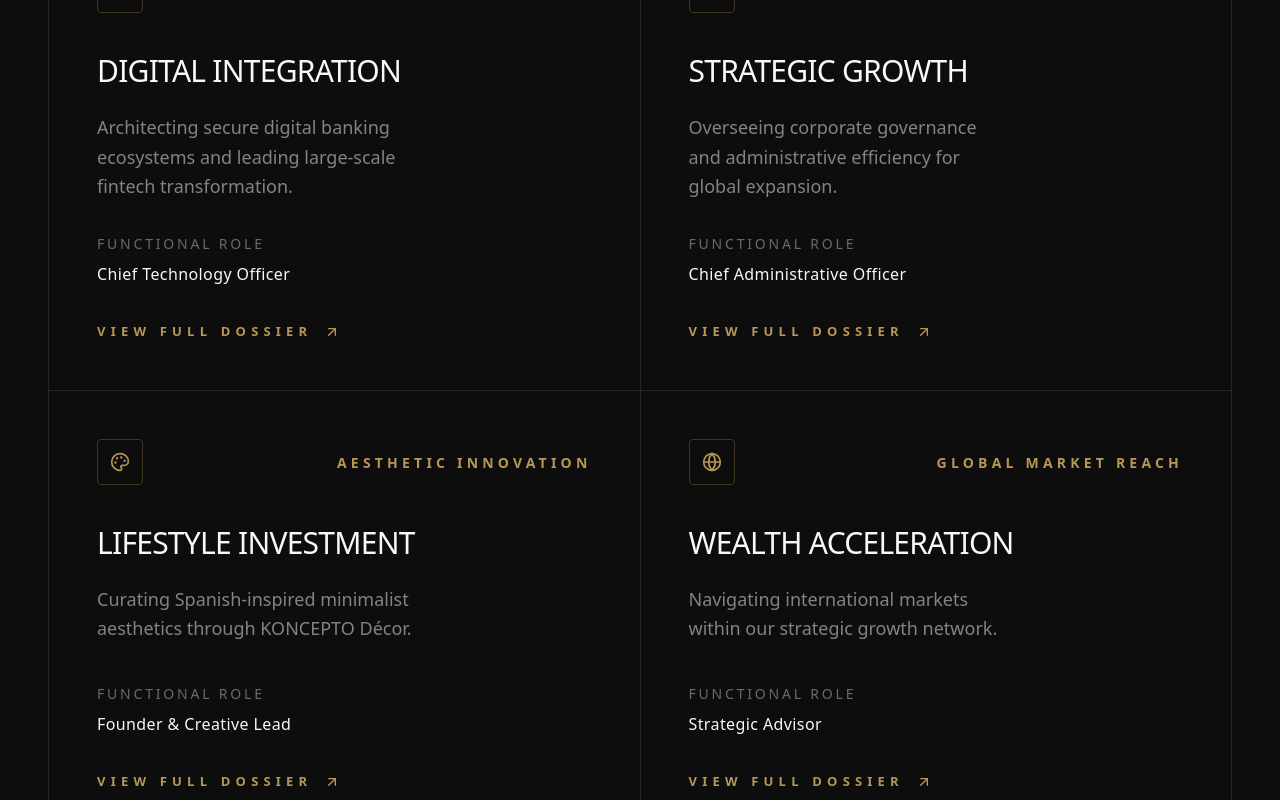
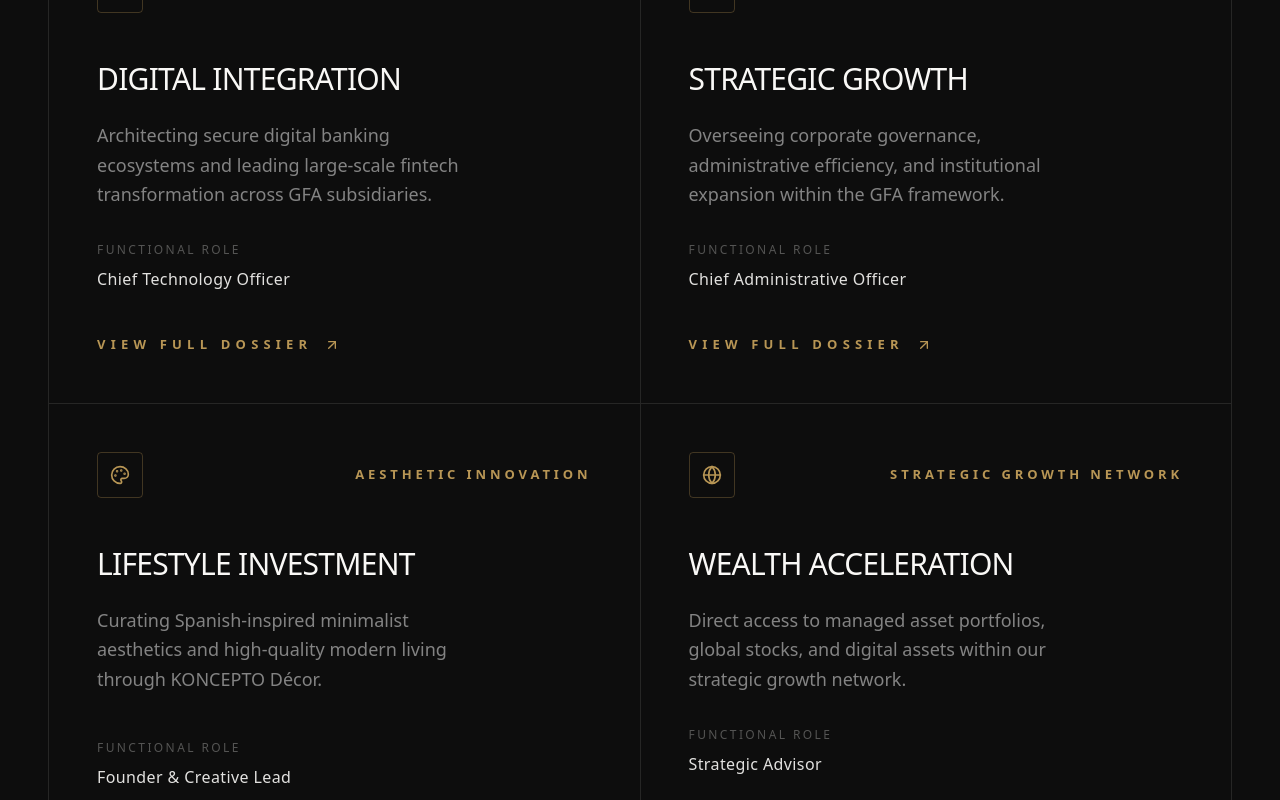
Before and after one commit to legitking4pf/DJF-site, a Next.js app: page / in a window 1280 px wide. Shown: the part 4340-5140 px from the top of the page. Built offline with nearby package versions, Linux system fonts and the light colour scheme.

Commit message:
update WhatIDo.tsx

```diff
--- a/src/components/WhatIDo.tsx
+++ b/src/components/WhatIDo.tsx
@@ -5,35 +5,39 @@ import { Cpu, ShieldCheck, Palette, Globe, ArrowUpRight } from 'lucide-react';
 const specializations = [
 {
   title: "Digital Integration",
-  desc: "Architecting secure digital banking ecosystems and leading large-scale fintech transformation.",
+  desc: "Architecting secure digital banking ecosystems and leading large-scale fintech transformation across GFA subsidiaries.",
   icon: <Cpu className="w-5 h-5" />,
   role: "Chief Technology Officer",
-  metric: "Digital Sovereignty", // Removed Vision 2030
-  link: "/dossier/digital-integration"
+  metric: "Digital Sovereignty",
+  link: "/dossier/digital-integration",
+  cta: "View Full Dossier"
 },
 {
   title: "Strategic Growth",
-  desc: "Overseeing corporate governance and administrative efficiency for global expansion.",
+  desc: "Overseeing corporate governance, administrative efficiency, and institutional expansion within the GFA framework.",
   icon: <ShieldCheck className="w-5 h-5" />,
   role: "Chief Administrative Officer",
   metric: "Operational Compliance",
-  link: "dossier/strategic-growth"
+  link: "/dossier/strategic-growth",
+  cta: "View Full Dossier"
 },
 {
   title: "Lifestyle Investment",
-  desc: "Curating Spanish-inspired minimalist aesthetics through KONCEPTO Décor.",
+  desc: "Curating Spanish-inspired minimalist aesthetics and high-quality modern living through KONCEPTO Décor.",
   icon: <Palette className="w-5 h-5" />,
   role: "Founder & Creative Lead",
   metric: "Aesthetic Innovation",
-  link: "https://konceptodecor.com"
+  link: "https://konceptodecor.com",
+  cta: "Explore Koncepto"
 },
 {
   title: "Wealth Acceleration",
-  desc: "Navigating international markets within our strategic growth network.",
+  desc: "Direct access to managed asset portfolios, global stocks, and digital assets within our strategic growth network.",
   icon: <Globe className="w-5 h-5" />,
   role: "Strategic Advisor",
-  metric: "Global Market Reach",
-  link: "/dossier/investment-networks"
+  metric: "Strategic Growth Network",
+  link: "/wealth-acceleration", // Transition to the dedicated investment portal
+  cta: "Access Opportunity"
 }];
 
 export default function WhatIDo() {
@@ -48,56 +52,63 @@ export default function WhatIDo() {
               Strategic <span className="text-gold italic font-light md:block lg:inline">Ecosystems</span>
             </h2>
             <p className="text-[#838383] text-sm uppercase tracking-[0.2em] font-light max-w-md">
-              A comprehensive scope of influence across Digital Banking, Corporate Administration, and High-End Design.
+              A comprehensive scope of influence across Digital Banking, Corporate Administration, and Global Finance.
             </p>
           </div>
           <div className="hidden md:block h-px flex-1 bg-gold/20 mx-12 mb-4" />
-          <span className="text-gold uppercase tracking-[0.4em] text-[10px] md:text-[12px] font-bold mb-4">
-            David Jackson Fernandez
-          </span>
+          <div className="flex flex-col items-end">
+             <span className="text-gold uppercase tracking-[0.4em] text-[10px] md:text-[12px] font-bold mb-1">
+              David Jackson Fernandez
+            </span>
+            <span className="text-bone/20 text-[9px] uppercase tracking-widest">CAO • CTO • FOUNDER</span>
+          </div>
         </div>
 
-        {/* The Matrix Grid - Fixed Mobile Border and Padding */}
+        {/* The Matrix Grid */}
         <div className="grid grid-cols-1 md:grid-cols-2 border-t border-bone/10 md:border-l">
           {specializations.map((item, index) => (
             <motion.div
               key={index}
-              initial={{ opacity: 0 }}
-              whileInView={{ opacity: 1 }}
-              transition={{ delay: index * 0.1 }}
-              className={`relative group p-8 md:p-12 border-b border-bone/10 md:border-r flex flex-col justify-between min-h-[380px] md:min-h-[450px] overflow-hidden transition-colors hover:bg-white/[0.02]`}
+              initial={{ opacity: 0, y: 20 }}
+              whileInView={{ opacity: 1, y: 0 }}
+              viewport={{ once: true }}
+              transition={{ delay: index * 0.1, duration: 0.8 }}
+              className="relative group p-8 md:p-12 border-b border-bone/10 md:border-r flex flex-col justify-between min-h-[400px] md:min-h-[480px] overflow-hidden transition-all duration-500 hover:bg-white/[0.01]"
             >
-              {/* Background Accent Animation */}
-              <div className="absolute top-0 right-0 w-32 h-32 bg-gold/5 opacity-0 group-hover:opacity-100 transition-opacity duration-700 blur-3xl pointer-events-none" />
+              {/* Subtle Hover Accent */}
+              <div className="absolute top-0 right-0 w-48 h-48 bg-gold/5 opacity-0 group-hover:opacity-100 transition-opacity duration-1000 blur-[100px] pointer-events-none" />
 
               <div>
-                <div className="flex items-center justify-between mb-10">
-                  <div className="p-3 border border-gold/30 text-gold rounded-sm group-hover:bg-gold group-hover:text-obsidian transition-colors duration-500">
+                <div className="flex items-center justify-between mb-12">
+                  <div className="p-3 border border-gold/30 text-gold rounded-sm group-hover:bg-gold group-hover:text-obsidian transition-all duration-500 ease-out">
                     {item.icon}
                   </div>
-                  <span className="text-[12px] md:text-[14px] uppercase tracking-[0.3em] text-gold font-bold">
+                  <span className="text-[11px] md:text-[13px] uppercase tracking-[0.3em] text-gold font-bold">
                     {item.metric}
                   </span>
                 </div>
 
-                <h3 className="text-2xl md:text-3xl font-display mb-6 uppercase tracking-tight">{item.title}</h3>
-                <p className="text-[15px] md:text-lg text-[#838383] font-light leading-relaxed mb-8 max-w-xs">
+                <h3 className="text-2xl md:text-3xl font-display mb-6 uppercase tracking-tight group-hover:text-gold transition-colors duration-300">
+                  {item.title}
+                </h3>
+                <p className="text-[15px] md:text-lg text-[#838383] font-light leading-relaxed mb-8 max-w-sm">
                   {item.desc}
                 </p>
               </div>
 
-              <div className="space-y-8">
+              <div className="space-y-10">
                 <div className="flex flex-col">
-                  <span className="text-[12px] md:text-[14px] uppercase tracking-[0.2em] text-bone/40 mb-2">Functional Role</span>
-                  <span className="text-[14px] md:text-[16px] font-medium tracking-wide">{item.role}</span>
+                  <span className="text-[11px] md:text-[12px] uppercase tracking-[0.2em] text-bone/30 mb-2">Functional Role</span>
+                  <span className="text-[14px] md:text-[16px] font-medium tracking-wide text-bone/90">{item.role}</span>
                 </div>
 
-                {/* External Dossier Link */}
+                {/* Dynamic CTA Link */}
                 <a
                   href={item.link}
-                  className="inline-flex items-center gap-3 text-gold text-[11px] md:text-[13px] uppercase tracking-[0.4em] font-bold hover:gap-6 transition-all"
+                  className={`inline-flex items-center gap-3 text-[11px] md:text-[13px] uppercase tracking-[0.4em] font-bold transition-all duration-300 hover:gap-6
+                    ${item.title === "Wealth Acceleration" ? "text-white bg-gold/10 px-4 py-2 -ml-4 rounded-sm border border-gold/20" : "text-gold"}`}
                 >
-                  View Full Dossier <ArrowUpRight className="w-4 h-4" />
+                  {item.cta} <ArrowUpRight className="w-4 h-4" />
                 </a>
               </div>
             </motion.div>
```
